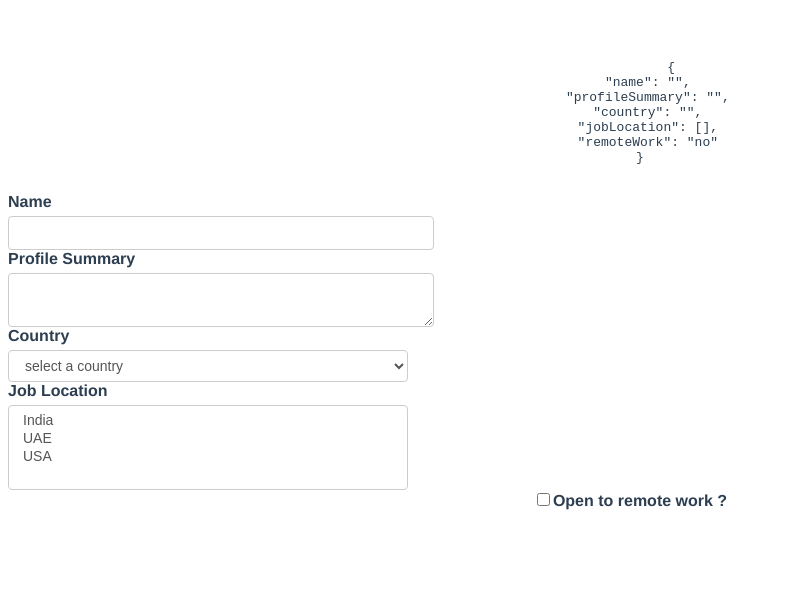
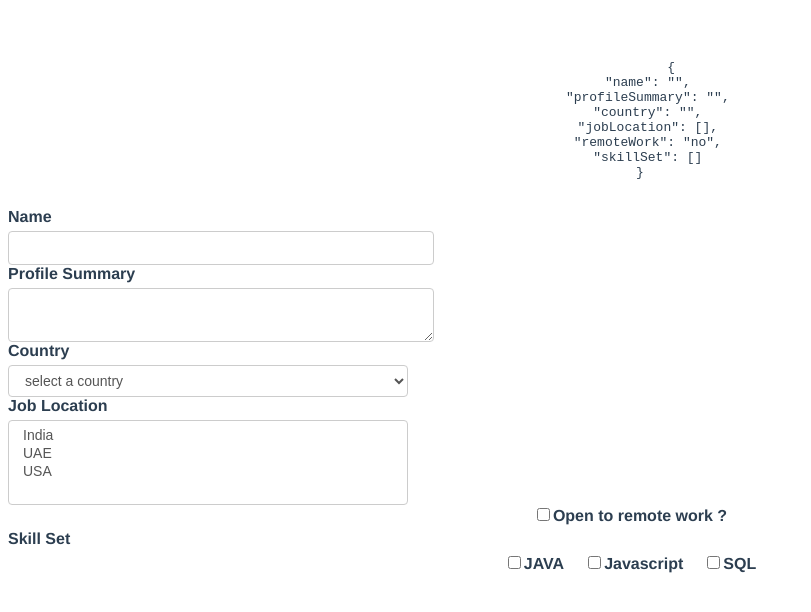
Before and after one commit to atifaftab/vue-codeevolution, a Vue app: page / in a window 1280 px wide. Shown: the top 612 px of the page, without its empty margins (0-811 px from the left). Built offline with nearby package versions, Linux system fonts and the light colour scheme.

Commit message:
multiple checkbox

```diff
--- a/src/App.vue
+++ b/src/App.vue
@@ -1,7 +1,7 @@
 <template>
     <div>
         <pre>
-        {{ JSON.stringify(formValues,null,2) }}
+        {{ JSON.stringify(formValues, null, 2) }}
     </pre>
     </div>
 
@@ -12,7 +12,7 @@
         </div>
         <div>
             <label for="profileSummary">Profile Summary</label>
-            <textarea id="profileSummary" v-model="formValues.profileSummary" ></textarea>
+            <textarea id="profileSummary" v-model="formValues.profileSummary"></textarea>
         </div>
         <div>
             <label for="country">Country</label>
@@ -35,24 +35,34 @@
             <input type="checkbox" id="remoteWork" v-model="formValues.remoteWork" true-value="yes" false-value="no">
             <label for="remoteWork">Open to remote work ?</label>
         </div>
+        <div>
+            <label>Skill Set</label>
+
+            <input type="checkbox" id="java" value="java" v-model="formValues.skillSet">
+            <label for="java">JAVA</label>
+            <input type="checkbox" id="javascript" value="javascript" v-model="formValues.skillSet">
+            <label for="javascript">Javascript</label>
+            <input type="checkbox" id="sql" value="sql" v-model="formValues.skillSet">
+            <label for="sql">SQL</label>
+        </div>
     </form>
-
 </template>
 <script>
-export default{
+export default {
     name: 'App',
-    data(){
-        return{
-            formValues:{
-                name:'',
-                profileSummary:'',
+    data() {
+        return {
+            formValues: {
+                name: '',
+                profileSummary: '',
                 country: '',
-                jobLocation:[],
-                remoteWork: "no"
+                jobLocation: [],
+                remoteWork: "no",
+                skillSet: []
             }
         }
     },
-    methods:{
+    methods: {
 
     }
 }
@@ -67,25 +77,30 @@ export default{
     color: #2c3e50;
     margin-top: 60px;
 }
+
 .underline {
     text-decoration: underline;
 }
+
 .promoted {
     font-style: italic;
 }
+
 .new {
     color: olivedrab;
 }
+
 .sold-out {
     color: red;
 }
+
 label {
     font-weight: bold;
     display: flex;
     margin-bottom: 5px;
 }
 
-input + label {
+input+label {
     font-weight: bold;
     display: inline-flex;
     margin-right: 20px;
```
Lines whose indentation alone changed are shown as unchanged.
